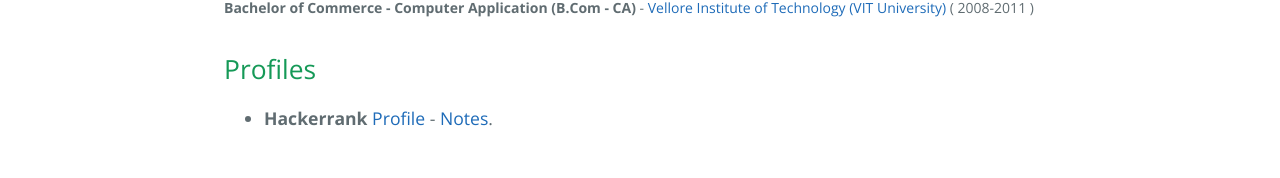
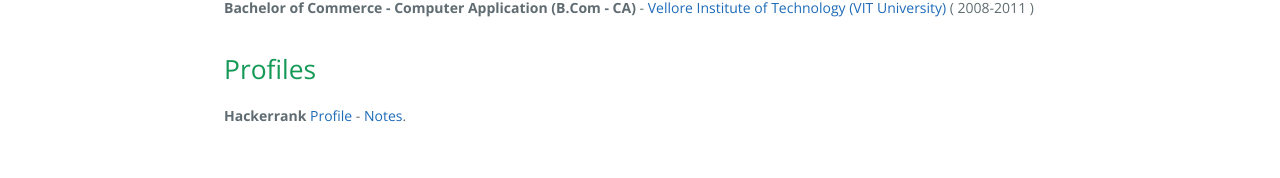
Before and after one commit to dhayalramk/dhayalramk.github.io, a Jekyll site: the page built from index.md, in a window 1280 px wide. Shown: the part 876-1054 px from the top of the page. Built offline with Jekyll 4.4.1, drawn with Linux system fonts in a browser that asks for light colours; our own code applies the rules of GitHub Pages for plain Markdown files.

```diff
--- a/index.md
+++ b/index.md
@@ -34,4 +34,4 @@
 
 ## Profiles
 
-* **Hackerrank** [Profile](https://www.hackerrank.com/dhayalramk) - [Notes](Hackerrank/index.md).
+**Hackerrank** [Profile](https://www.hackerrank.com/dhayalramk) - [Notes](Hackerrank/index.md).
```
Also changed, not shown: Hackerrank/index.md (+1 -0 lines).
